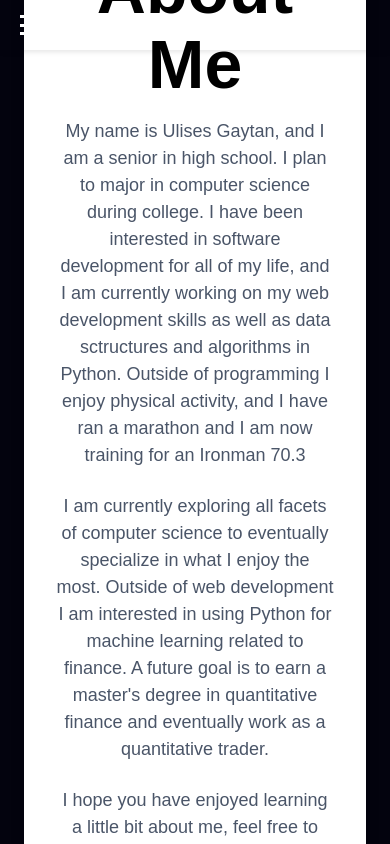
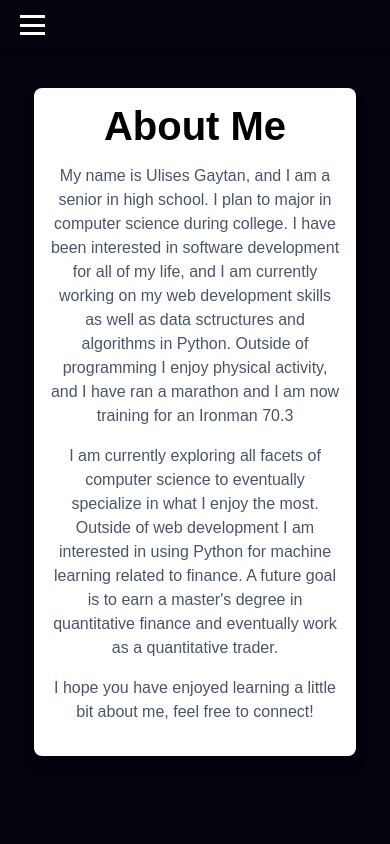
Before and after one commit to deltaflyer17/Portfolio, a React (Vite) app: page /about in a window 390 px wide. Built offline with nearby package versions, Linux system fonts and the light colour scheme.

Commit message:
Update About.css

```diff
--- a/src/styles/About.css
+++ b/src/styles/About.css
@@ -31,3 +31,31 @@
     color: #4a5568;
     margin-bottom: 1.5rem;
   }
+
+
+
+/* Mobile Responsive Adjustments */
+@media (max-width: 768px) {
+  /* Adjust the font size of the title */
+  h1 {
+    font-size: 2.5rem;  /* Smaller title size for mobile */
+    margin-bottom: 1rem; /* Adjust margin for better spacing */
+  }
+
+  /* Adjust the font size of the paragraph */
+  p {
+    font-size: 1rem;  /* Smaller paragraph font size */
+    margin-bottom: 1rem; /* Adjust margin */
+  }
+
+  /* Adjust container padding for mobile */
+  .about-container {
+    padding: 1rem;  /* Reduced padding for mobile */
+    width: 90%; /* Make container width responsive */
+  }
+
+  /* Flex container to adjust the layout */
+  .about-page {
+    padding: 1rem; /* Reduced padding for mobile devices */
+  }
+}
```
